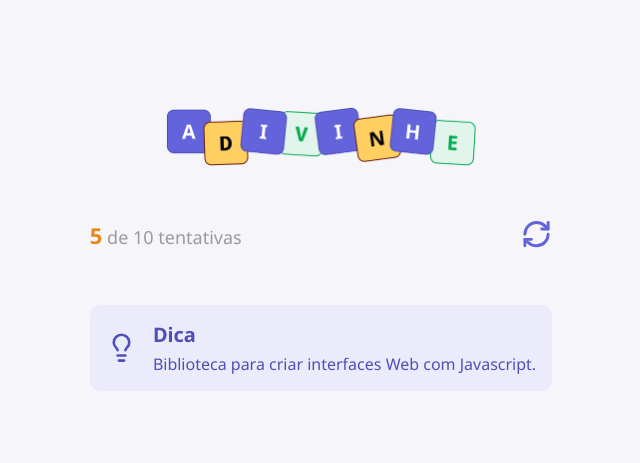
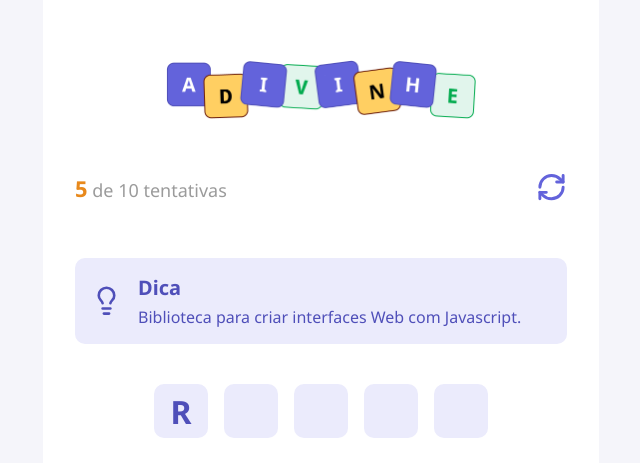
Before and after one commit to keewonf/guessing, a React (Vite) app: page / in a window 1280 px wide. Shown: the part 151-614 px from the top of the page, without its empty margins (319-959 px from the left). Built offline with nearby package versions, Linux system fonts and the light colour scheme.

Commit message:
feat: add Letter component and render word slots in the game layout

```diff
--- a/src/App.tsx
+++ b/src/App.tsx
@@ -1,6 +1,7 @@
 import styles from "./app.module.css";
 
 import { Header } from "./components/Header";
+import { Letter } from "./components/Letter";
 import { Tip } from "./components/Tip";
 
 function App() {
@@ -14,6 +15,13 @@ function App() {
         <Header current={5} max={10} onRestart={handleRestartGame} />
 
         <Tip tip="Biblioteca para criar interfaces Web com Javascript." />
+        <div className={styles.word}>
+          <Letter value="R" />
+          <Letter />
+          <Letter />
+          <Letter />
+          <Letter />
+        </div>
       </main>
     </div>
   );
--- a/src/app.module.css
+++ b/src/app.module.css
@@ -6,3 +6,24 @@
   justify-content: center;
   align-items: center;
 }
+
+.container main {
+  width: 556px;
+  display: flex;
+  flex-direction: column;
+
+  background-color: #ffffff;
+  padding: 2rem;
+  padding-top: 4.5rem;
+  border-radius: 0.75rem;
+}
+
+.word {
+  width: 100%;
+  display: flex;
+  justify-content: center;
+  flex-wrap: wrap;
+  gap: 1rem;
+
+  margin: 2.5rem 0;
+}
--- /dev/null
+++ b/src/components/Letter/index.tsx
@@ -0,0 +1,13 @@
+import styles from "./styles.module.css";
+
+type LetterProps = {
+  value?: string;
+};
+
+export function Letter({ value = "" }: LetterProps) {
+  return (
+    <div className={styles.container}>
+      <span>{value}</span>
+    </div>
+  );
+}
--- /dev/null
+++ b/src/components/Letter/styles.module.css
@@ -0,0 +1,16 @@
+.container {
+  width: 3.375rem;
+  height: 3.375rem;
+  border-radius: 0.625rem;
+
+  background-color: var(--purple-100);
+  color: var(--purple-300);
+
+  text-transform: uppercase;
+  font-size: 2rem;
+  font-weight: bold;
+
+  display: flex;
+  align-items: center;
+  justify-content: center;
+}
```
